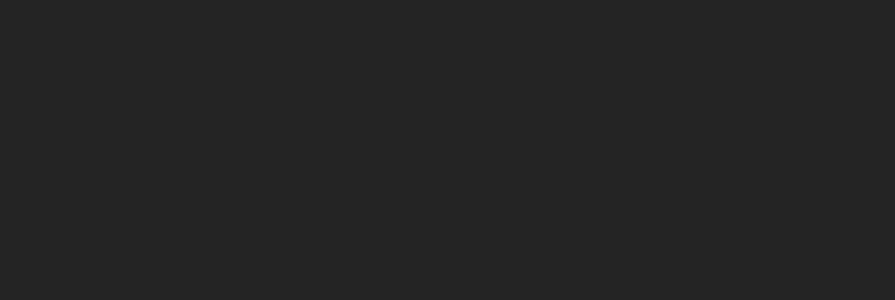
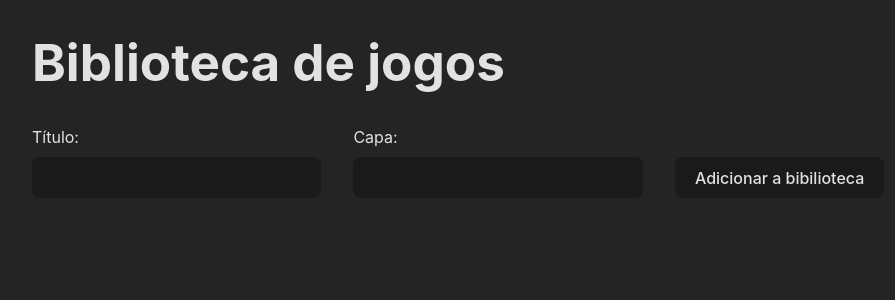
Before and after one commit to felipe0848/bibloteca-de-jogos, a React (Vite) app: page / in a window 1280 px wide. Shown: the top 300 px of the page, without its empty margins (32-927 px from the left). Built offline with nearby package versions, Linux system fonts and the light colour scheme.

Commit message:
Add games

```diff
--- a/src/App.jsx
+++ b/src/App.jsx
@@ -21,7 +21,29 @@
 
     return(
         <>
-
+        <h1>Biblioteca de jogos</h1>
+        <form onSubmit={handleSubmit}>
+          <div>
+            <label htmlFor="title">Título:</label>
+            <input type="text" id="title" value={title} onChange={(e) => setTitle(e.target.value)}/>
+          </div>
+          <div>
+            <label htmlFor="cover">Capa:</label>
+            <input type="text" id="cover" value={cover} onChange={(e) => setCover(e.target.value)} />
+          </div>
+          <button type="submit">Adicionar a bibilioteca</button>
+        </form>
+        <div className="games">
+          {games.map((game) => (
+            <div key={game.id}>
+              <img src={game.cover} alt={game.title} />
+              <div>
+                <h2>{game.title}</h2>
+                <button>Remover</button>
+              </div>
+            </div>
+          ))}
+        </div>
         </>
     )
 }
```
